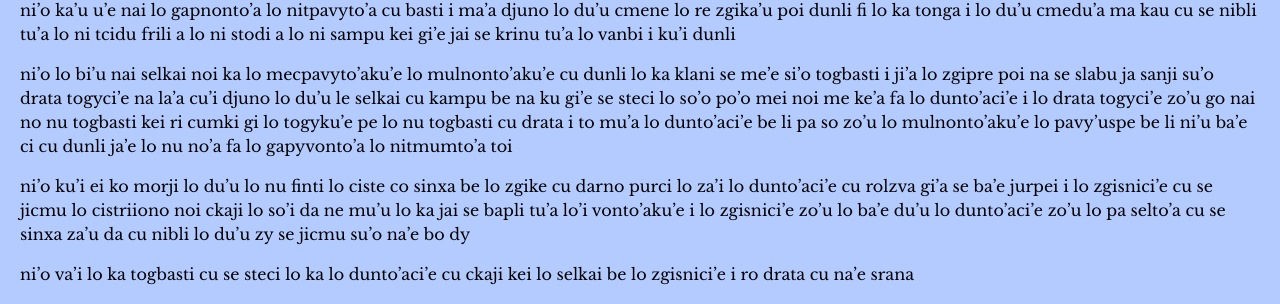
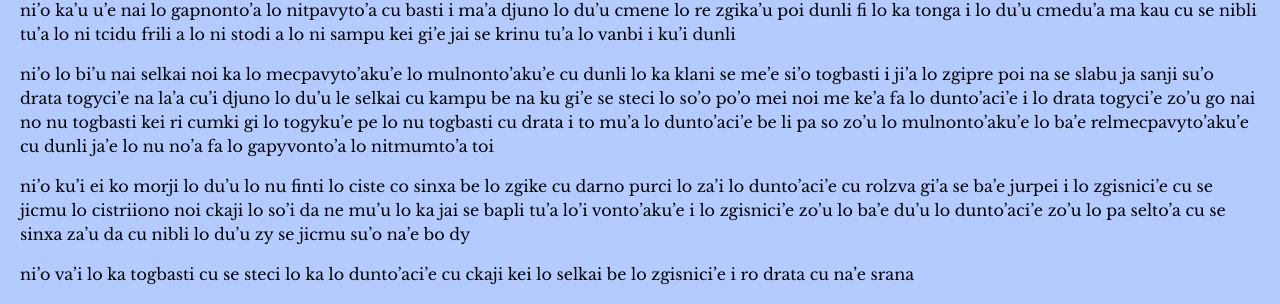
Before and after one commit to misotanni/misotanni.github.io, a Jekyll site: the page built from fjs/jbo/crash.md, in a window 1280 px wide and 900 px high, scrolled down 599 px. Shown: the part 196-500 px from the top of the window. Built offline with Jekyll 4.4.1, drawn with Linux system fonts in a browser that asks for light colours; our own code applies the rules of GitHub Pages for plain Markdown files; formulas are drawn with MathJax 3.

Commit message:
relmecpavyto'aku'e

```diff
--- a/fjs/jbo/crash.md
+++ b/fjs/jbo/crash.md
@@ -41,7 +41,7 @@ i ku'i dunli
 ni'o lo bi'u nai selkai noi ka lo mecpavyto'aku'e lo mulnonto'aku'e cu dunli lo ka klani se me'e si'o togbasti
 i ji'a lo zgipre poi na se slabu ja sanji su'o drata togyci'e na la'a cu'i djuno lo du'u le selkai cu kampu be na ku gi'e se steci lo so'o po'o mei noi me ke'a fa lo dunto'aci'e
 i lo drata togyci'e zo'u go nai no nu togbasti kei ri cumki gi lo togyku'e pe lo nu togbasti cu drata
-i to mu'a lo dunto'aci'e be li pa so zo'u lo mulnonto'aku'e lo pavy'uspe be li ni'u ba'e ci cu dunli ja'e lo nu no'a fa lo gapyvonto'a lo nitmumto'a toi
+i to mu'a lo dunto'aci'e be li pa so zo'u lo mulnonto'aku'e lo ba'e relmecpavyto'aku'e cu dunli ja'e lo nu no'a fa lo gapyvonto'a lo nitmumto'a toi
 
 ni'o ku'i ei ko morji lo du'u lo nu finti lo ciste co sinxa be lo zgike cu darno purci lo za'i lo dunto'aci'e cu rolzva gi'a se ba'e jurpei
 i lo zgisnici'e cu se jicmu lo cistriiono noi ckaji lo so'i da ne mu'u lo ka jai se bapli tu'a lo'i vonto'aku'e
```
